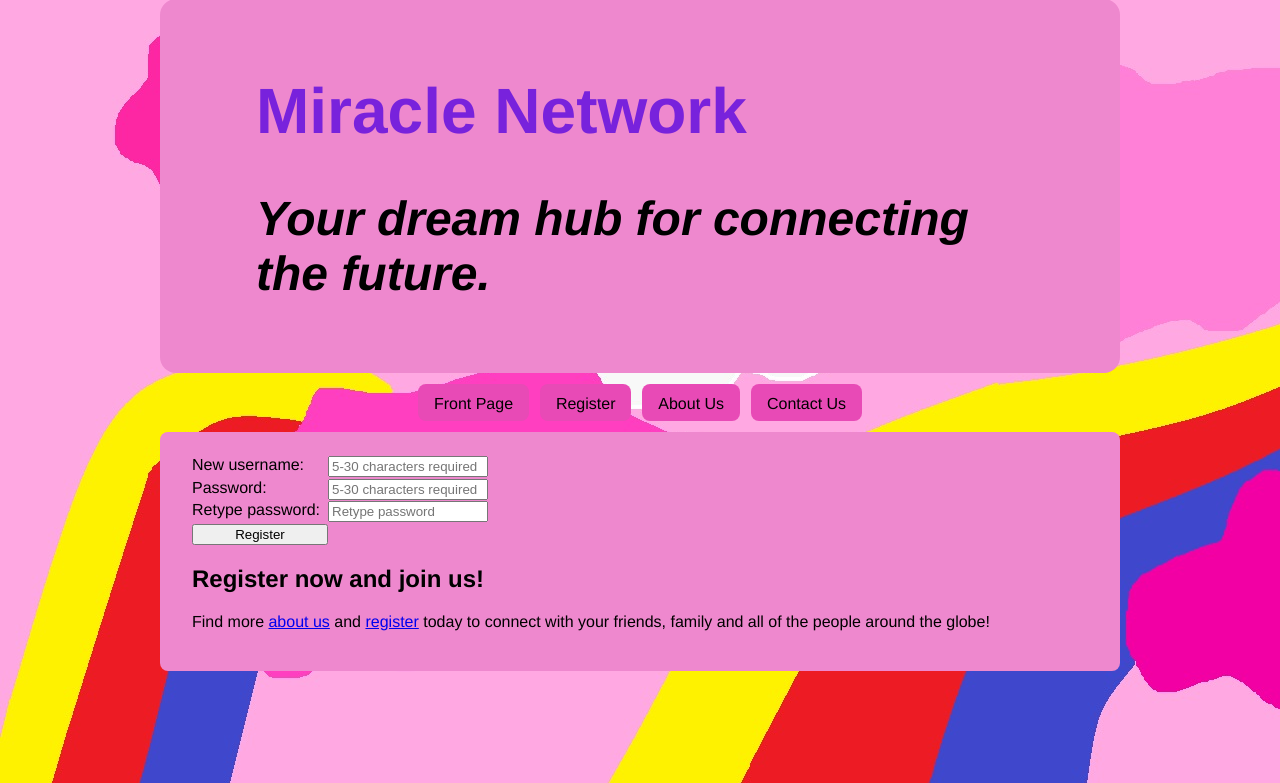
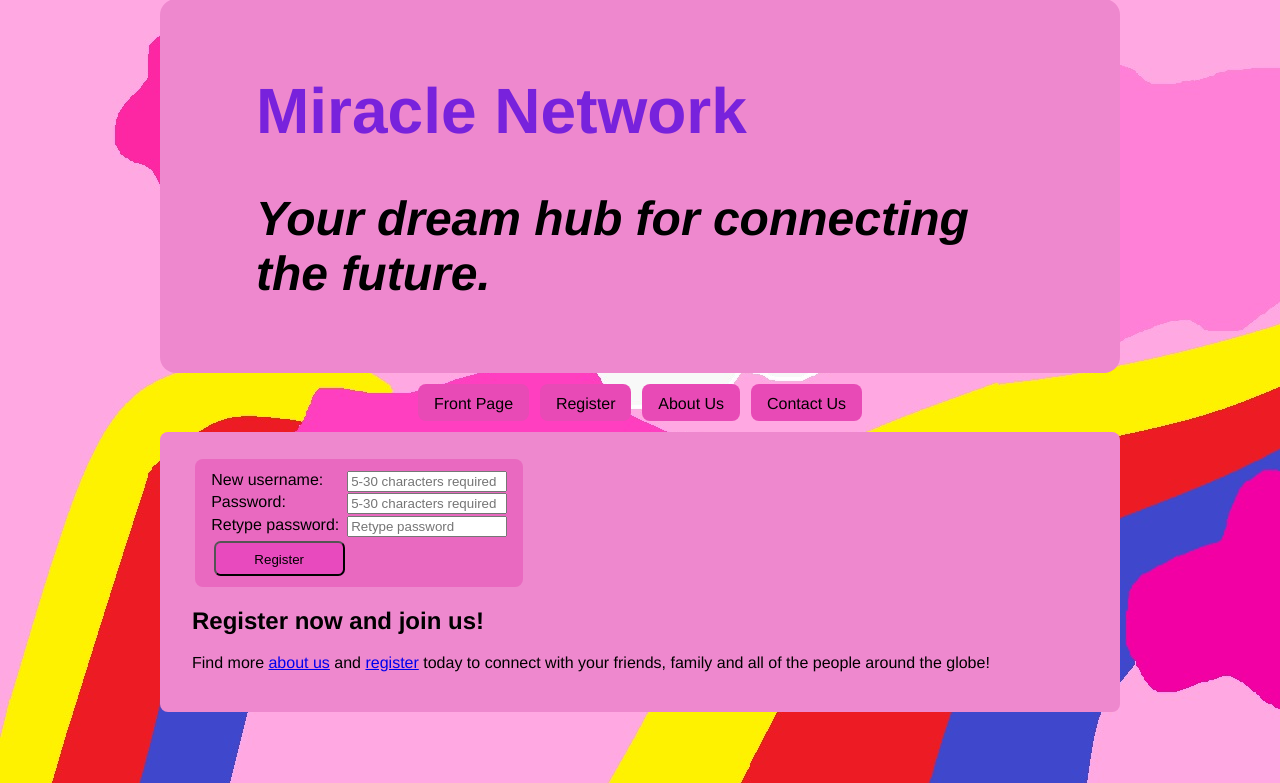
Before and after one commit to Dhkj/Soha, a Flask app: page /register in a window 1280 px wide. Shown: the part 17-800 px from the top of the page. Run offline with Flask 3, Linux system fonts and the light colour scheme.

Commit message:
Changed and added background color for register form and register button + hover: added id 'register_button' in register.html and 'form #register_button' and 'form #register_button:hover' in style.css. Updated 'div #register_form' in style.css

```diff
--- a/static/style.css
+++ b/static/style.css
@@ -88,4 +88,20 @@ div #register_form {
     grid-template-columns: 8.5em 10em;
     grid-row-gap: .1em;
     text-align: left;
+    padding: .7em 1em .5em;
+    background: rgb(233, 105, 192);
+    border-radius: .5em;
+    margin: .2em;
 }
+
+form #register_button {
+    display: inline-block;
+    padding: .7em 1em .5em;
+    background: rgb(232, 74, 190);
+    border-radius: .5em;
+    margin: .2em;
+}
+
+form #register_button:hover {
+    background-color: blueviolet;
+}
--- a/templates/register.html
+++ b/templates/register.html
@@ -46,7 +46,7 @@
                 <input type="password" name="password1" required minlength="5" maxlength="30" placeholder="5-30 characters required">
                 <label for="password">Retype password:</label>
                 <input type="password" name="password2" required minlength="5" maxlength="30" placeholder="Retype password">
-                <input type="submit" value="Register">
+                <input id="register_button" type="submit" value="Register">
             </form>
 
             <h2>Register now and join us!</h2>
```
Also changed, not shown: templates/profiles.html (+0 -14 lines).
